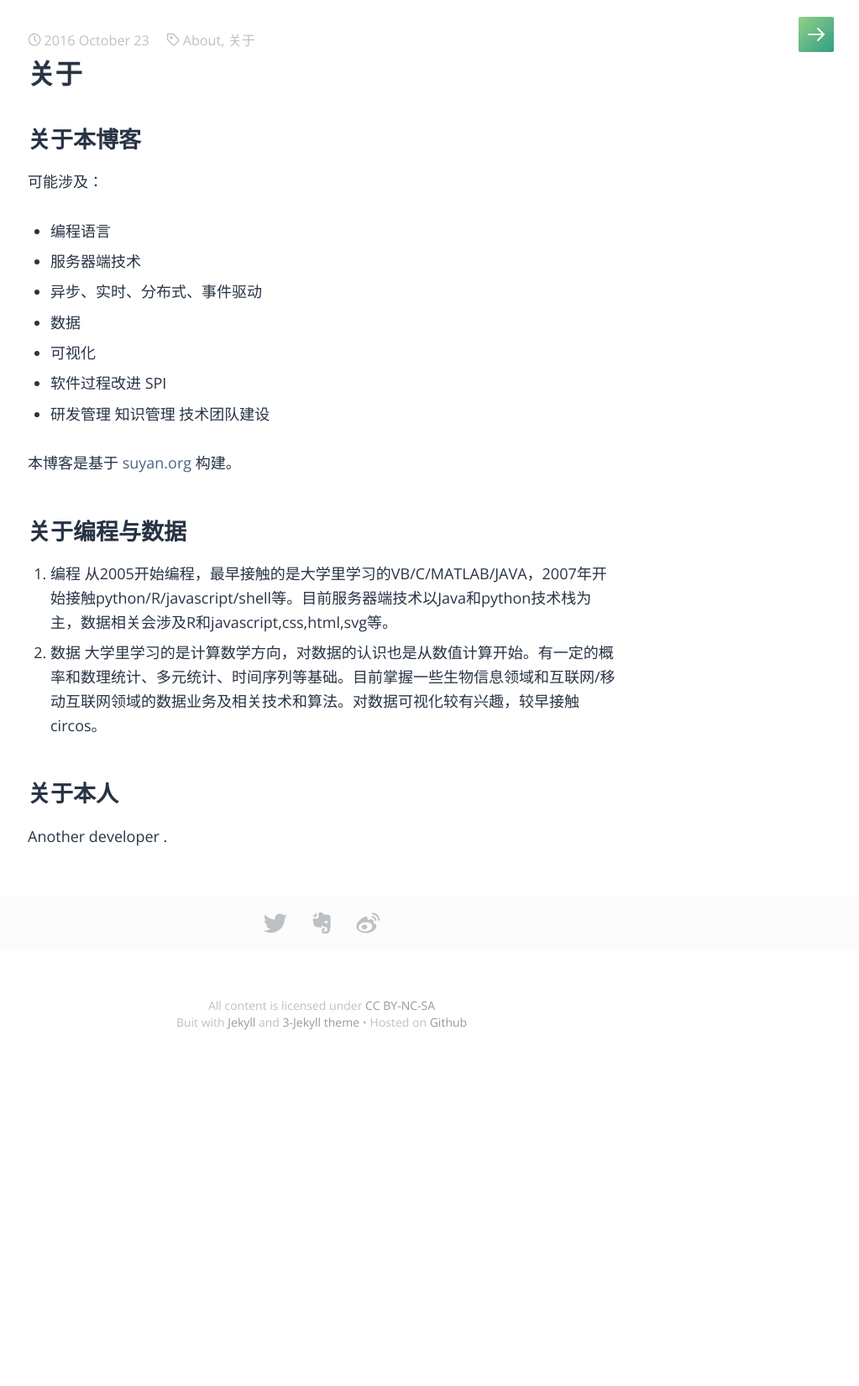
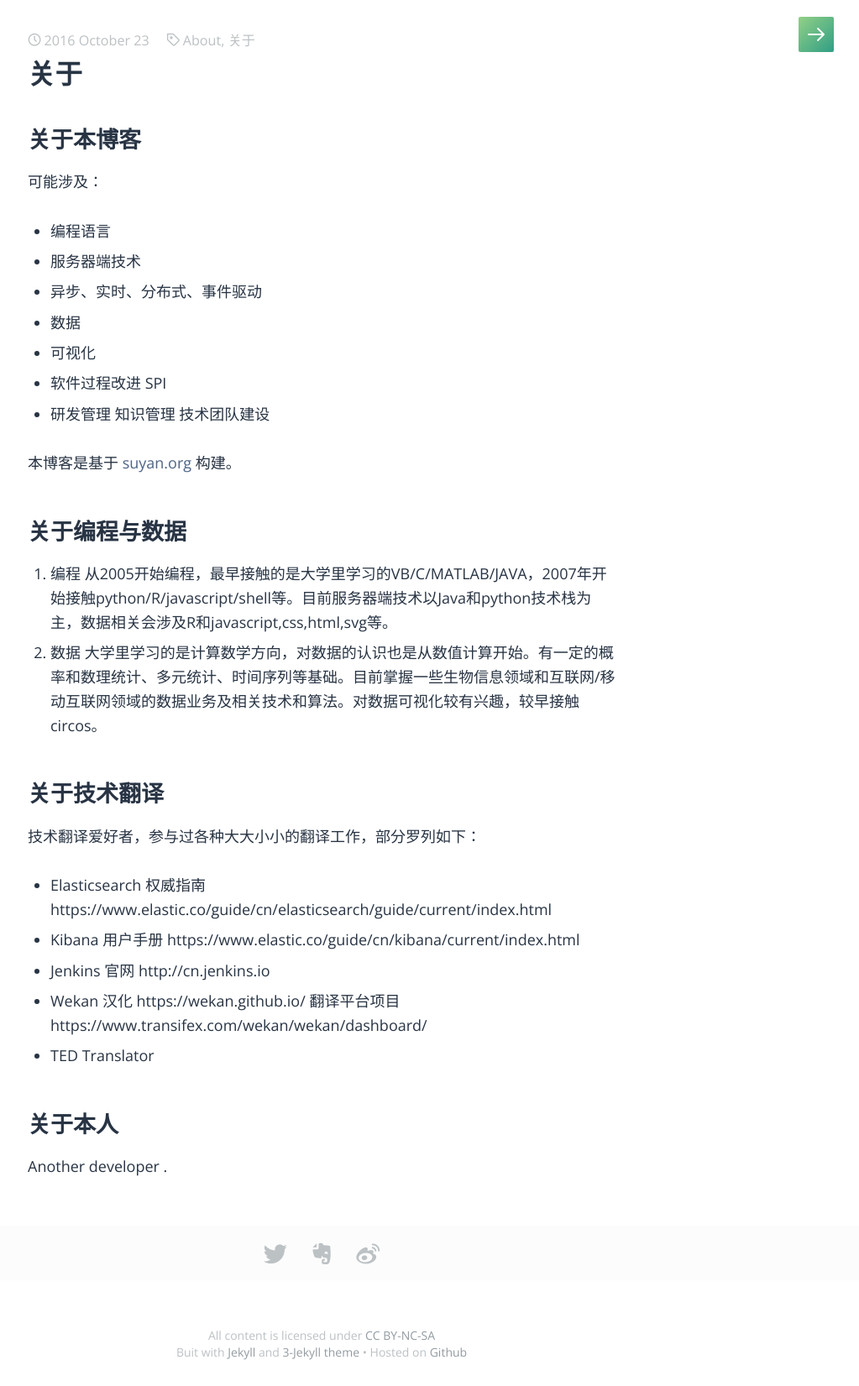
Before and after one commit to node/node.github.io, a Jekyll site: the page built from _posts/personal/2016-10-23-about-me.md, in a window 1280 px wide. Shown: the whole page at 84% size, without its empty margins (257-1280 px from the left). Built offline with Jekyll 4.4.1, drawn with Linux system fonts in a browser that asks for light colours; some web fonts are replaced.

Commit message:
Update 2016-10-23-about-me.md

```diff
--- a/_posts/personal/2016-10-23-about-me.md
+++ b/_posts/personal/2016-10-23-about-me.md
@@ -27,6 +27,17 @@ description: 关于本博客，关于编程与数据，关于我
 2. 数据
     大学里学习的是计算数学方向，对数据的认识也是从数值计算开始。有一定的概率和数理统计、多元统计、时间序列等基础。目前掌握一些生物信息领域和互联网/移动互联网领域的数据业务及相关技术和算法。对数据可视化较有兴趣，较早接触circos。
 
+
+## 关于技术翻译
+
+技术翻译爱好者，参与过各种大大小小的翻译工作，部分罗列如下：
+* Elasticsearch 权威指南 https://www.elastic.co/guide/cn/elasticsearch/guide/current/index.html
+* Kibana 用户手册 https://www.elastic.co/guide/cn/kibana/current/index.html
+* Jenkins 官网  http://cn.jenkins.io
+* Wekan 汉化 https://wekan.github.io/    翻译平台项目 https://www.transifex.com/wekan/wekan/dashboard/
+* TED Translator
+
+
 ## 关于本人
 
 Another developer .
```
